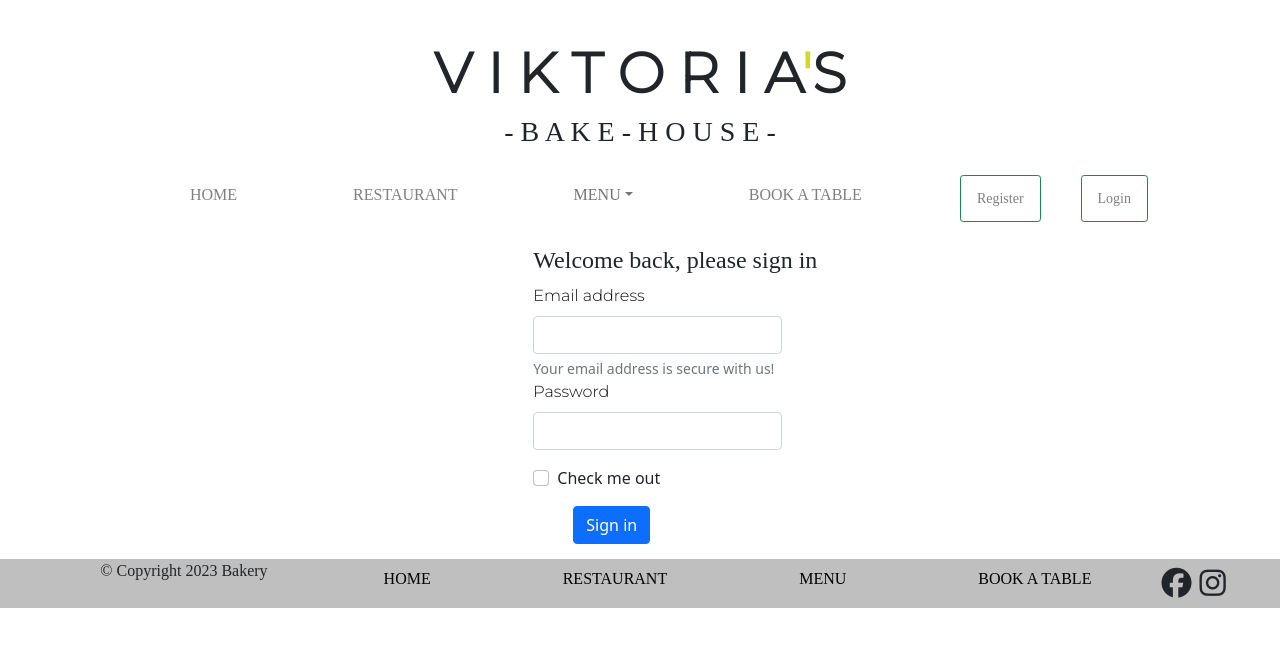
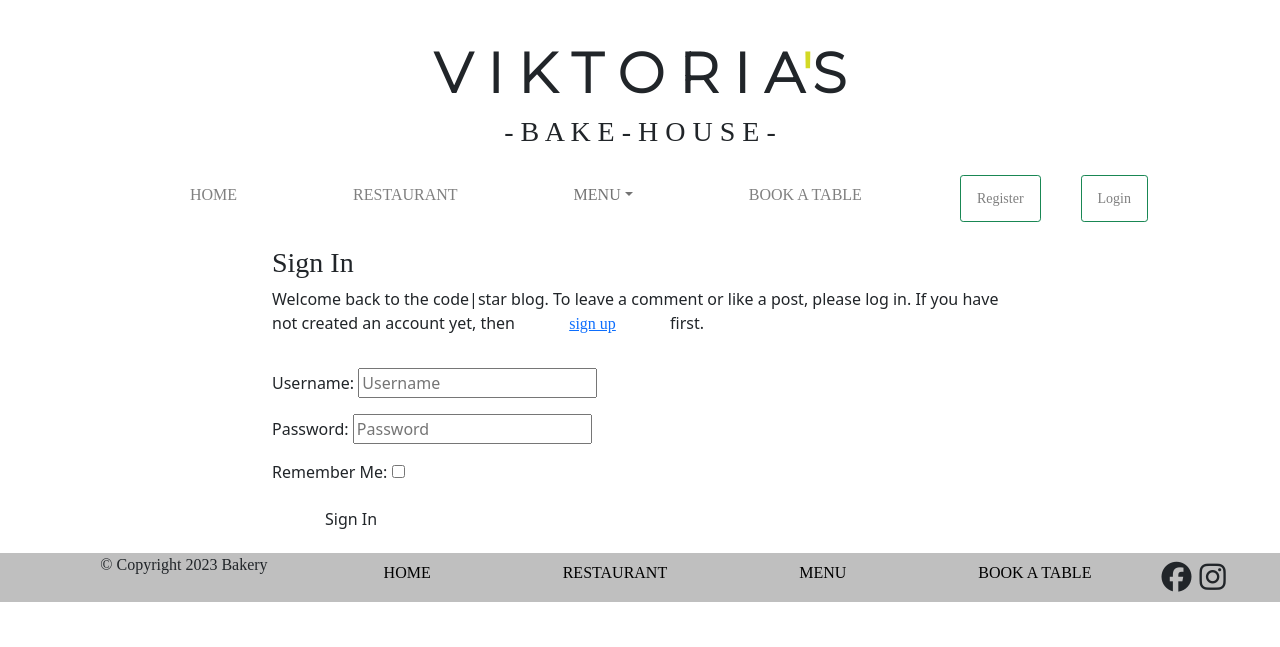
Before and after one commit to Christoph33one/viks-bakery, a Django app: page /accounts/login/ in a window 1280 px wide. Shown: the top 647 px of the page. Run offline with Django 3.2, Linux system fonts and the light colour scheme; some libraries are stand-ins or nearby versions.

Commit message:
user can now register and sign up. User will be visable in the admin panel

```diff
--- a/baker2023/urls.py
+++ b/baker2023/urls.py
@@ -18,8 +18,8 @@ from django.urls import path, include
 
 urlpatterns = [
     path('admin/', admin.site.urls),
-    path("", include('menus.urls'), name="menus_urls"),
-    path("restaurant/", include('menus.urls'), name="memus_urls"),
-    path('accounts/', include('allauth.urls')),
+    path("", include('menus.urls'), name="menus-urls"),
+    path("restaurant/", include('menus.urls'), name="menus-rls"),
+    path("accounts/", include("allauth.urls")),
 
 ]
--- a/templates/account/login.html
+++ b/templates/account/login.html
@@ -1,3 +1,4 @@
+
 {% extends "base.html" %}
 
 {% load i18n %}
@@ -7,29 +8,27 @@
 
 {% block content %}
 
+<div class="container">
+  <div class="row">
+    <div class="col-md-8 mt-3 offset-md-2">
+      <h3>{% trans "Sign In" %}</h3>
 
-
-<div class="form-container mt-3 offset-md-5">
-  <h4>Welcome back, please sign in</h4>
-  <form>
-    {% csrf_token %}
-    <div class="col-md-4">
-      <label for="exampleInputEmail1" class="form-label">Email address</label>
-      <input type="email" class="form-control" id="exampleInputEmail1" aria-describedby="emailHelp">
-      <div id="emailHelp" class="form-text">Your email address is secure with us!</div>
+      <p>{% blocktrans %}Welcome back to the code|star blog. To leave a comment or like a post, please log in. If you
+        have not created an account yet, then <a class="link" href="{{ signup_url }}">sign up</a>
+        first.{% endblocktrans %}</p>
     </div>
-    <div class="mb-3 col-lg-4">
-      <label for="exampleInputPassword1" class="form-label">Password</label>
-      <input type="password" class="form-control" id="exampleInputPassword1">
+  </div>
+  <div class="row">
+    <div class="col-md-8 mt-3 offset-md-2">
+      <form class="login" method="POST" action="{% url 'account_login' %}">
+        {% csrf_token %}
+        {{ form.as_p }}
+        {% if redirect_field_value %}
+        <input type="hidden" name="{{ redirect_field_name }}" value="{{ redirect_field_value }}" />
+        {% endif %}
+        <button class="btn btn-signup right" type="submit">{% trans "Sign In" %}</button>
+      </form>
     </div>
-    <div class="mb-3 form-check">
-      <input type="checkbox" class="form-check-input" id="exampleCheck1">
-      <label class="form-check-label" for="exampleCheck1">Check me out</label>
-    </div>
-    <button type="submit" class="btn btn-primary">Sign in</button>
-  </form>
+  </div>
 </div>
-
-
-
 {% endblock %}
--- a/templates/base.html
+++ b/templates/base.html
@@ -22,7 +22,7 @@
   </script>
   <!--css-->
   <link rel="stylesheet" href="{% static 'css/style.css' %}">
-  <title>Bake-house</title>
+  <title> Bake-house - {% block title%}{% endblock%}</title>
 </head>
 
 <body>
@@ -62,7 +62,7 @@
               </li>
                 {% if user.is_authenticated %}
                 <button type="button" class="btn btn-outline-success btn-sm">
-                <a class="nav-link" href="{% url 'accouunt_logout'% }"><span class="nav-colour">Logout</span></a>
+                  <a class="nav-link" href="{% url 'account_logout' %}"><span class="nav-colour">Logout</span></a>
                 </button>
                 {% else %}
                 <button type="button" class="btn btn-outline-success  btn-sm">
```
Also changed, not shown: baker2023/settings.py (+4 -3 lines), menus/models.py (+10 -0 lines), templates/account/logout.html (+13 -5 lines), templates/account/signup.html (+13 -10 lines). Lines whose indentation alone changed are shown as unchanged.
